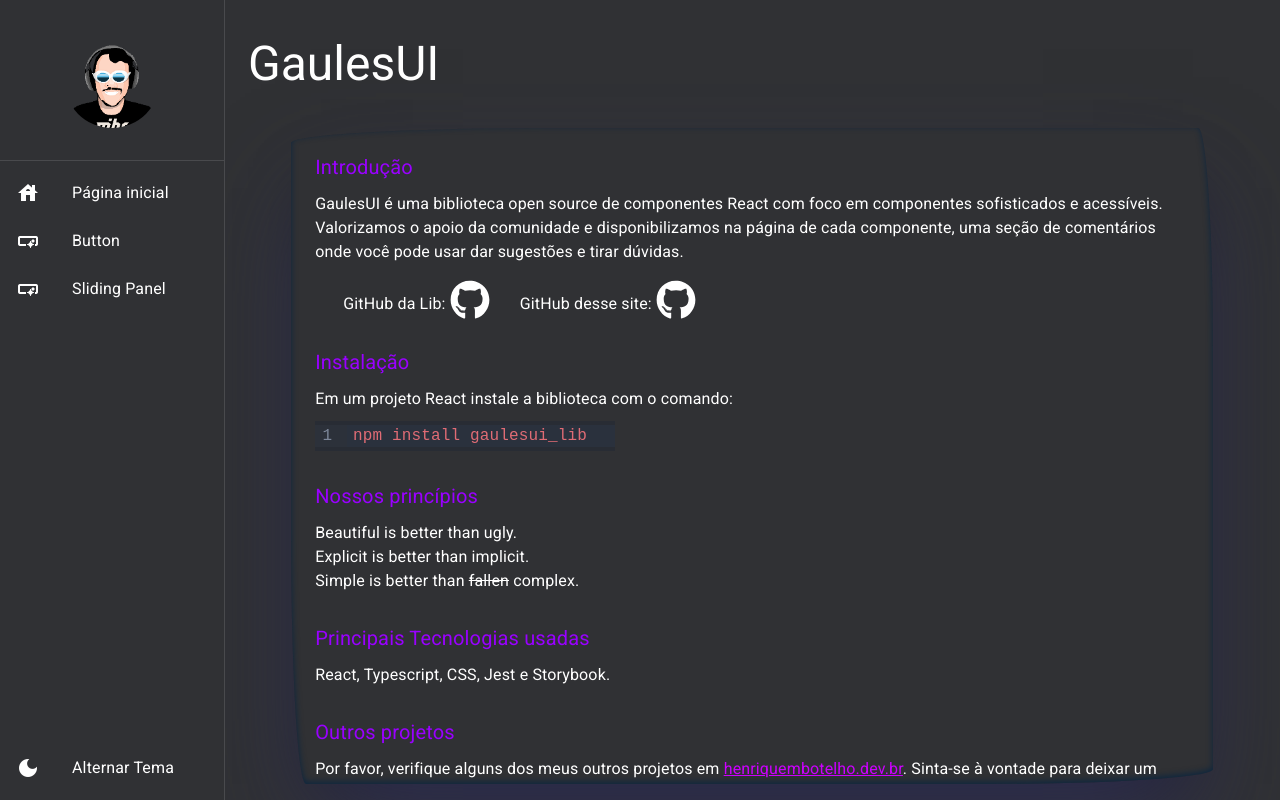
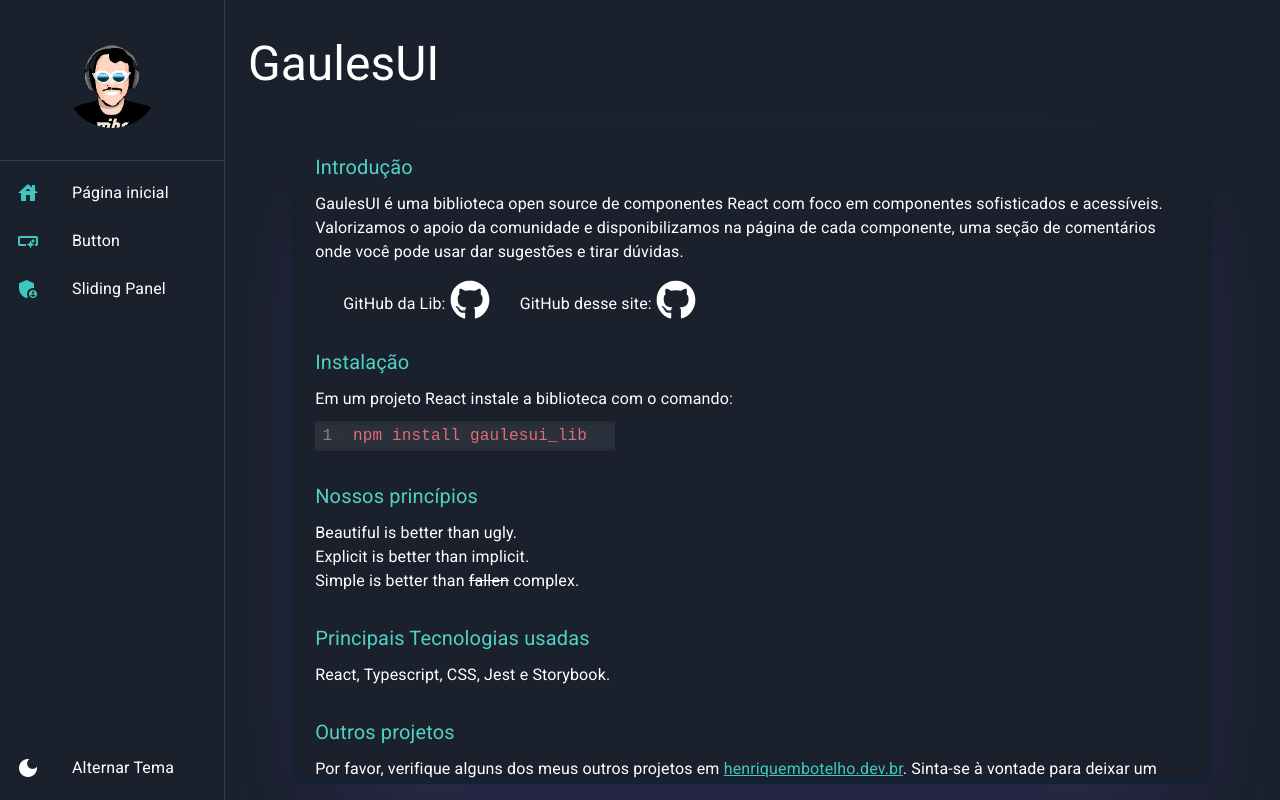
Before and after one commit to HenriqueMartinsBotelho/gaulesui-docs, a React (Create React App) app: page / in a window 1280 px wide. Built offline with nearby package versions, Linux system fonts and the light colour scheme.

Commit message:
new color links

```diff
--- a/src/global.css
+++ b/src/global.css
@@ -1,12 +1,12 @@
 ::-webkit-scrollbar-track {
   -webkit-box-shadow: inset 0 0 6px rgba(0, 0, 0, 0.1);
-  background-color: #202124;
+  /* background-color: #202124; */
   border-radius: 10px;
 }
 
 ::-webkit-scrollbar {
   width: 10px;
-  background-color: #202124;
+  /* background-color: #202124; */
 }
 
 ::-webkit-scrollbar-thumb {
--- a/src/pages/button/ButtonPage.tsx
+++ b/src/pages/button/ButtonPage.tsx
@@ -23,7 +23,7 @@
 
 
   return (
-    <LayoutBaseDePagina titulo="GaulesUI" barraDeFerramentas={<>🌳</>}>
+    <LayoutBaseDePagina titulo="GaulesUI" barraDeFerramentas={<></>}>
       <Box>
         <Box style={{fontSize: '20px', marginBottom: '10px'}}>Exemplo de uso</Box>
 
--- a/src/pages/dashboard/Dashboard.tsx
+++ b/src/pages/dashboard/Dashboard.tsx
@@ -1,16 +1,20 @@
-import { Box } from "@mui/material";
+import { Box, useTheme } from "@mui/material";
 import { LayoutBaseDePagina } from "../../shared/layouts";
 import CodeMirror from "@uiw/react-codemirror";
 import { javascript } from "@codemirror/lang-javascript";
 import { oneDark } from "@codemirror/theme-one-dark";
 import { FaGithub } from "react-icons/fa";
 
+
 export const Dashboard = () => {
+
+  const theme = useTheme();
+
   return (
     <LayoutBaseDePagina titulo="GaulesUI" barraDeFerramentas={<></>}>
       <Box>
         <Box
-          style={{ fontSize: "20px", marginBottom: "10px", color: "	#9900ff" }}
+          style={{ fontSize: "20px", marginBottom: "10px", color: theme.palette.text.primary }}
         >
           Introdução
         </Box>
@@ -54,7 +58,7 @@
       </Box>
       <Box style={{ marginTop: "20px" }}>
         <Box
-          style={{ fontSize: "20px", marginBottom: "10px", color: "	#9900ff" }}
+          style={{ fontSize: "20px", marginBottom: "10px",  color: theme.palette.text.primary }}
         >
           Instalação
         </Box>
@@ -70,7 +74,7 @@
       </Box>
       <Box style={{ marginTop: "30px" }}>
         <Box
-          style={{ fontSize: "20px", marginBottom: "10px", color: "	#9900ff" }}
+          style={{ fontSize: "20px", marginBottom: "10px",  color: theme.palette.text.primary }}
         >
           Nossos princípios
         </Box>
@@ -83,7 +87,7 @@
       </Box>
       <Box marginTop="30px">
         <Box
-          style={{ fontSize: "20px", marginBottom: "10px", color: "	#9900ff" }}
+          style={{ fontSize: "20px", marginBottom: "10px",  color: theme.palette.text.primary }}
         >
           Principais Tecnologias usadas
         </Box>
@@ -91,12 +95,12 @@
       </Box>
       <Box marginTop="30px">
         <Box
-          style={{ fontSize: "20px", marginBottom: "10px", color: "	#9900ff" }}
+          style={{ fontSize: "20px", marginBottom: "10px",  color: theme.palette.text.primary }}
         >
           Outros projetos
         </Box>
         Por favor, verifique alguns dos meus outros projetos em{" "}
-        <a style={{ color: "	#cc00ff" }} href="https://henriquembotelho.dev.br">
+        <a style={{  color: theme.palette.text.secondary }} href="https://henriquembotelho.dev.br">
           henriquembotelho.dev.br
         </a>
         . Sinta-se à vontade para deixar um comentário ou pergunta e
@@ -104,7 +108,7 @@
         <ol>
           <li>
             <a
-              style={{ color: "	#cc00ff" }}
+              style={{  color: theme.palette.text.secondary }}
               href="https://gosupercode.vercel.app/"
             >
               GoSuperCode
@@ -115,7 +119,7 @@
           </li>
           <li>
             <a
-              style={{ color: "	#cc00ff" }}
+              style={{  color: theme.palette.text.secondary }}
               href="https://algoclassic2.vercel.app/"
             >
               AlgoClassic
@@ -126,7 +130,7 @@
           </li>
           <li>
             <a
-              style={{ color: "	#cc00ff" }}
+              style={{  color: theme.palette.text.secondary }}
               href="https://langlearn-bice.vercel.app/"
             >
               LangLearn
@@ -137,7 +141,7 @@
           </li>
           <li>
             <a
-              style={{ color: "	#cc00ff" }}
+              style={{  color: theme.palette.text.secondary }}
               href="https://codeeditor-rose.vercel.app/"
             >
               CodeEditor
@@ -148,7 +152,7 @@
           </li>
           <li>
             <a
-              style={{ color: "	#cc00ff" }}
+              style={{  color: theme.palette.text.secondary }}
               href="https://github.com/HenriqueMartinsBotelho/code_performance"
             >
               CodePerformance
--- a/src/pages/slidingpanel/SlidingPanelPage.tsx
+++ b/src/pages/slidingpanel/SlidingPanelPage.tsx
@@ -29,7 +29,7 @@
 }`;
 
   return (
-    <LayoutBaseDePagina titulo="GaulesUI" barraDeFerramentas={<>🌳</>}>
+    <LayoutBaseDePagina titulo="GaulesUI" barraDeFerramentas={<></>}>
       <Box>
         <Box style={{ fontSize: "20px", marginBottom: "10px" }}>
           Exemplo de uso
--- a/src/routes/index.tsx
+++ b/src/routes/index.tsx
@@ -21,7 +21,7 @@
       },
       {
         label: 'Sliding Panel',
-        icon: 'smart_button',
+        icon: 'admin_panel_settings',
         path: '/slidingpanel-page'
       },
 
--- a/src/shared/components/menu-lateral/MenuLateral.tsx
+++ b/src/shared/components/menu-lateral/MenuLateral.tsx
@@ -31,6 +31,7 @@
   const navigate = useNavigate();
   const resolvedPath = useResolvedPath(to);
   const match = useMatch({ path: resolvedPath.pathname, end: false });
+  const theme = useTheme()
 
   const handleClick = () => {
     navigate(to);
@@ -40,7 +41,7 @@
   return (
     <ListItemButton selected={!!match} onClick={handleClick}>
       <ListItemIcon>
-        <Icon>{icon}</Icon>
+        <Icon style={{color: theme.palette.text.secondary}}>{icon}</Icon>
       </ListItemIcon>
       <ListItemText primary={label} />
     </ListItemButton>
--- a/src/shared/layouts/LayoutBaseDePagina.tsx
+++ b/src/shared/layouts/LayoutBaseDePagina.tsx
@@ -27,7 +27,7 @@
   const { toggleDrawerOpen } = useDrawerContext();
 
   return (
-    <Box height="100%" display="flex" flexDirection="column" gap={1} padding={2} style={{background:"#303134"}}>
+    <Box height="100%" display="flex" flexDirection="column" gap={1} padding={2} style={{background: theme.palette.background.default}}>
       <Box
         padding={1}
         display="flex"
@@ -51,7 +51,8 @@
       margin="auto"
       style={{ padding: '24px',
       boxShadow: "rgba(50, 50, 93, 0.85) 0px 50px 100px -20px, rgba(0, 0, 0, 0.6) 0px 30px 60px -30px, rgba(10, 37, 64, 0.95) 0px -2px 6px 0px inset",
-      borderRadius: "255px 15px 225px 15px/15px 225px 15px 255px"}}
+      borderRadius: '15px',
+      }}
       flex={1} overflow="auto">
         {children}
       </Box>
--- a/src/shared/themes/Dark.ts
+++ b/src/shared/themes/Dark.ts
@@ -17,9 +17,14 @@
       contrastText: '#ffffff',
     },
     background: {
-      paper: '#303134',
-      default: '#202124',
+      paper: '#1A202C',
+      default: '#1A202C',
     },
+    text: {
+      primary: '#4FD1C5',
+      secondary: '#3FC7BF',
+    }
+
   },
   typography: {
     allVariants: {
```
